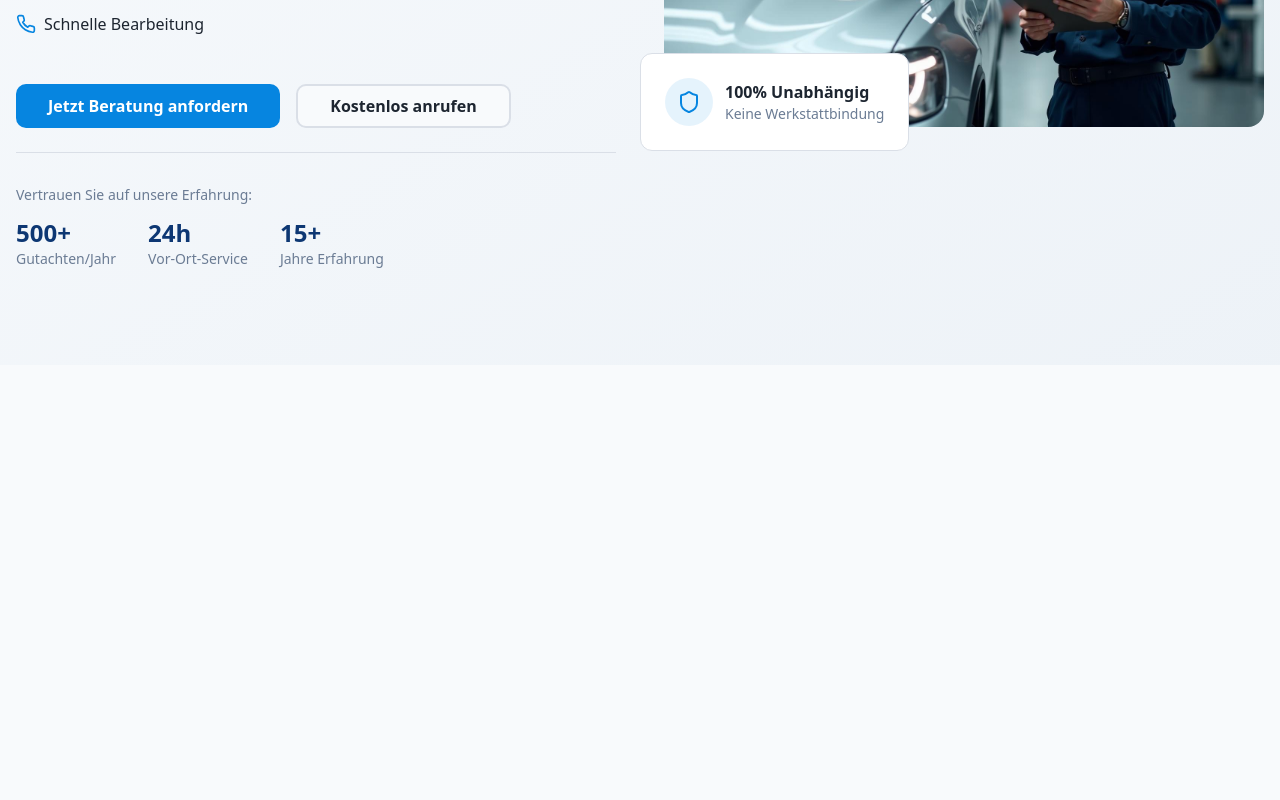
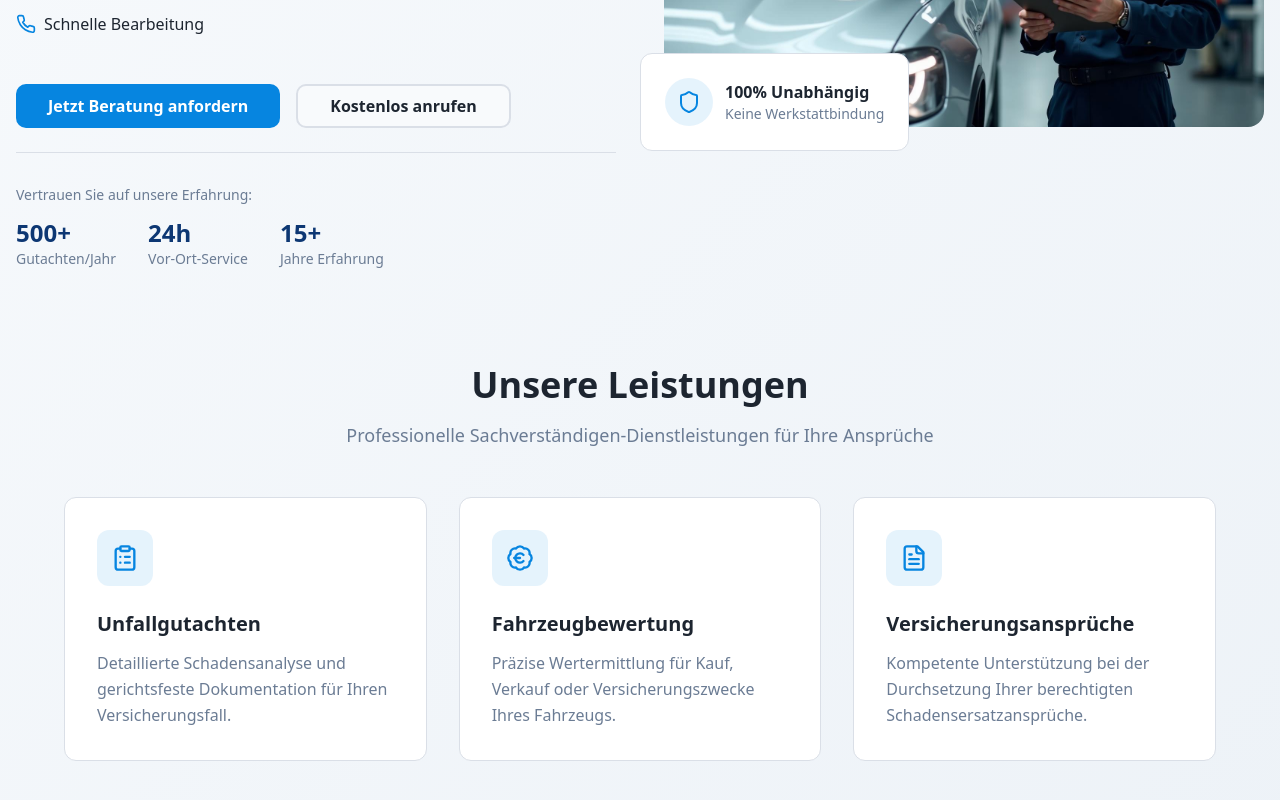
Before and after one commit to FatihK571/mainz-gutachter-hero, a React (Vite) app: page / in a window 1280 px wide. Shown: the part 448-1248 px from the top of the page. Before the commit the page ends 813 px from the top, so only its background shows below. Built offline with nearby package versions, Linux system fonts and the light colour scheme; the HTML template or start-up script is replaced by a standard one.

Commit message:
Add services section

```diff
--- a/src/pages/Index.tsx
+++ b/src/pages/Index.tsx
@@ -1,5 +1,5 @@
 import { Button } from "@/components/ui/button";
-import { Phone, Shield, FileCheck } from "lucide-react";
+import { Phone, Shield, FileCheck, ClipboardList, BadgeEuro, FileText } from "lucide-react";
 import heroImage from "@/assets/hero-gutachter.jpg";
 
 const Index = () => {
@@ -108,6 +108,59 @@ const Index = () => {
           </div>
         </div>
       </section>
+
+      {/* Services Section */}
+      <section className="container mx-auto px-4 pb-24">
+        <div className="text-center mb-12">
+          <h2 className="text-3xl md:text-4xl font-bold text-foreground mb-4">
+            Unsere Leistungen
+          </h2>
+          <p className="text-lg text-muted-foreground max-w-2xl mx-auto">
+            Professionelle Sachverständigen-Dienstleistungen für Ihre Ansprüche
+          </p>
+        </div>
+
+        <div className="grid md:grid-cols-3 gap-8 max-w-6xl mx-auto">
+          {/* Card 1: Unfallgutachten */}
+          <div className="group bg-card rounded-xl p-8 border border-border shadow-[var(--shadow-sm)] hover:shadow-[var(--shadow-md)] transition-shadow duration-300">
+            <div className="w-14 h-14 bg-accent/10 rounded-lg flex items-center justify-center mb-6 group-hover:bg-accent/15 transition-colors">
+              <ClipboardList className="w-7 h-7 text-accent" />
+            </div>
+            <h3 className="text-xl font-semibold text-foreground mb-3">
+              Unfallgutachten
+            </h3>
+            <p className="text-muted-foreground leading-relaxed">
+              Detaillierte Schadensanalyse und gerichtsfeste Dokumentation für Ihren Versicherungsfall.
+            </p>
+          </div>
+
+          {/* Card 2: Fahrzeugbewertung */}
+          <div className="group bg-card rounded-xl p-8 border border-border shadow-[var(--shadow-sm)] hover:shadow-[var(--shadow-md)] transition-shadow duration-300">
+            <div className="w-14 h-14 bg-accent/10 rounded-lg flex items-center justify-center mb-6 group-hover:bg-accent/15 transition-colors">
+              <BadgeEuro className="w-7 h-7 text-accent" />
+            </div>
+            <h3 className="text-xl font-semibold text-foreground mb-3">
+              Fahrzeugbewertung
+            </h3>
+            <p className="text-muted-foreground leading-relaxed">
+              Präzise Wertermittlung für Kauf, Verkauf oder Versicherungszwecke Ihres Fahrzeugs.
+            </p>
+          </div>
+
+          {/* Card 3: Versicherungsansprüche */}
+          <div className="group bg-card rounded-xl p-8 border border-border shadow-[var(--shadow-sm)] hover:shadow-[var(--shadow-md)] transition-shadow duration-300">
+            <div className="w-14 h-14 bg-accent/10 rounded-lg flex items-center justify-center mb-6 group-hover:bg-accent/15 transition-colors">
+              <FileText className="w-7 h-7 text-accent" />
+            </div>
+            <h3 className="text-xl font-semibold text-foreground mb-3">
+              Versicherungsansprüche
+            </h3>
+            <p className="text-muted-foreground leading-relaxed">
+              Kompetente Unterstützung bei der Durchsetzung Ihrer berechtigten Schadensersatzansprüche.
+            </p>
+          </div>
+        </div>
+      </section>
     </div>
   );
 };
```
